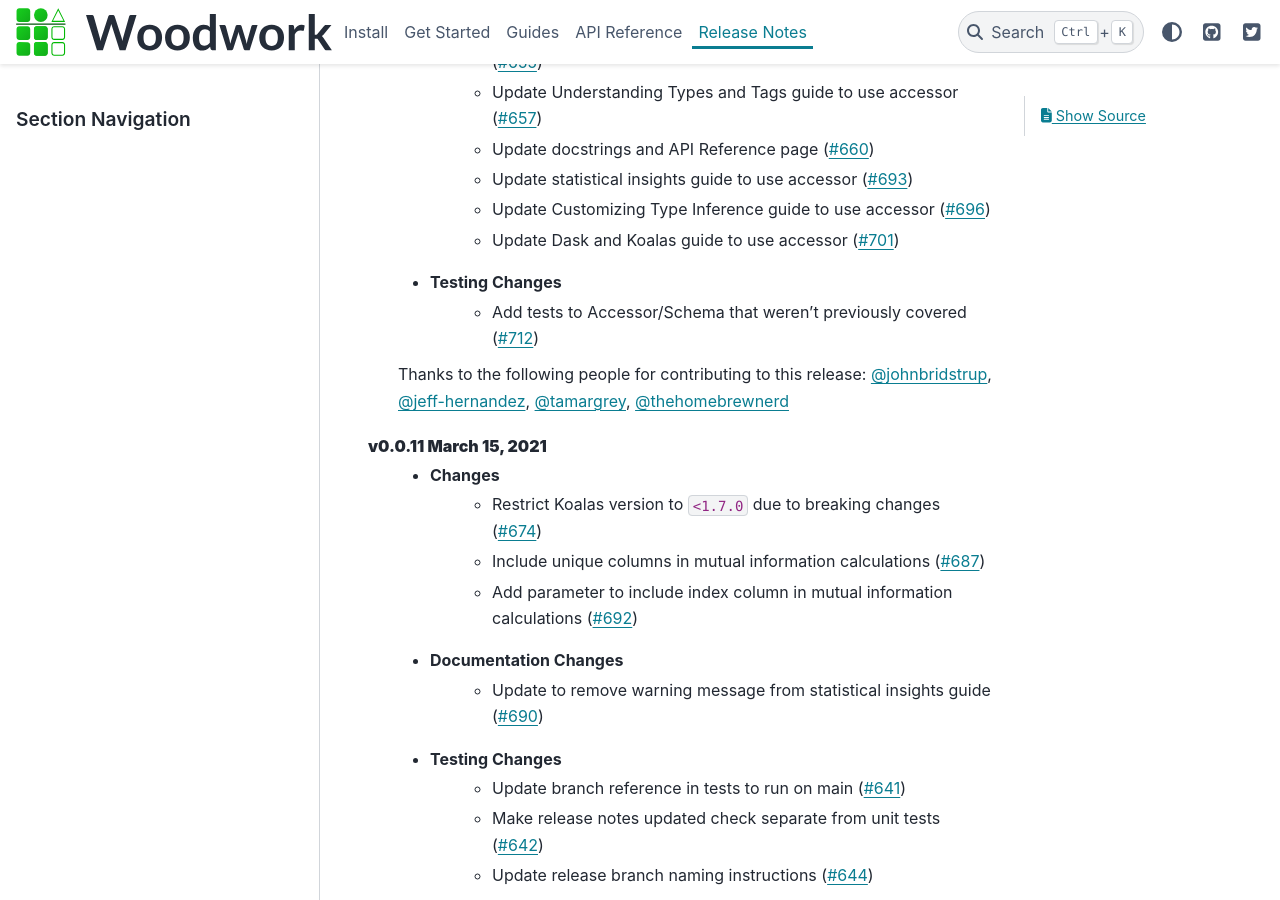
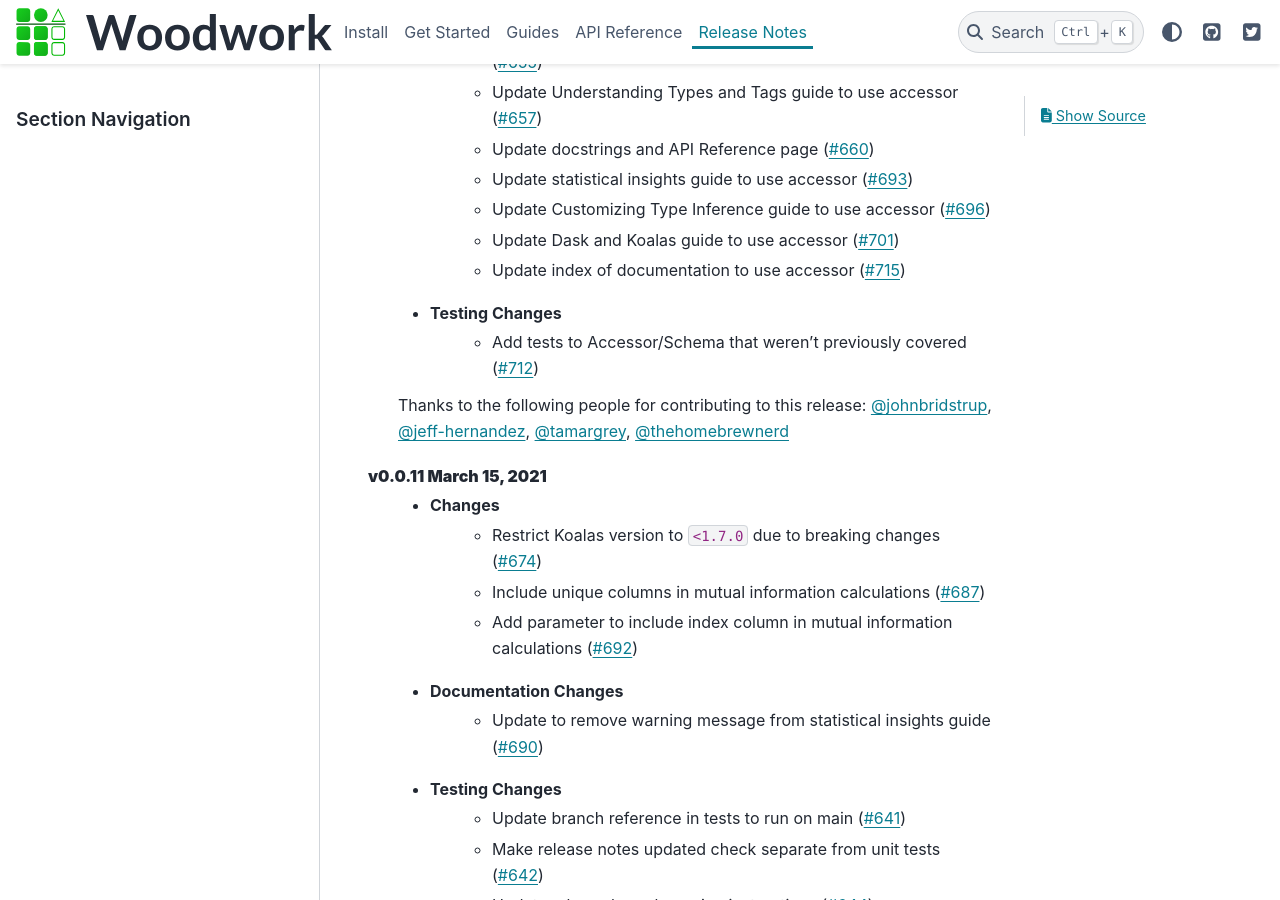
Before and after one commit to alteryx/woodwork, a Sphinx documentation site: the page built from docs/source/release_notes.rst, in a window 1280 px wide and 900 px high, scrolled down 2444 px. Built offline with Sphinx 7.4.7 and the PyData theme 0.15.4, drawn with Linux system fonts in a browser that asks for light colours; comment, search, counter and statistics services are not loaded.

Commit message:
add release note

```diff
--- a/docs/source/release_notes.rst
+++ b/docs/source/release_notes.rst
@@ -63,6 +63,7 @@ Release Notes
         * Update statistical insights guide to use accessor (:pr:`693`)
         * Update Customizing Type Inference guide to use accessor (:pr:`696`)
         * Update Dask and Koalas guide to use accessor (:pr:`701`)
+        * Update index of documentation to use accessor (:pr:`715`)
     * Testing Changes
         * Add tests to Accessor/Schema that weren't previously covered (:pr:`712`)
 
```
